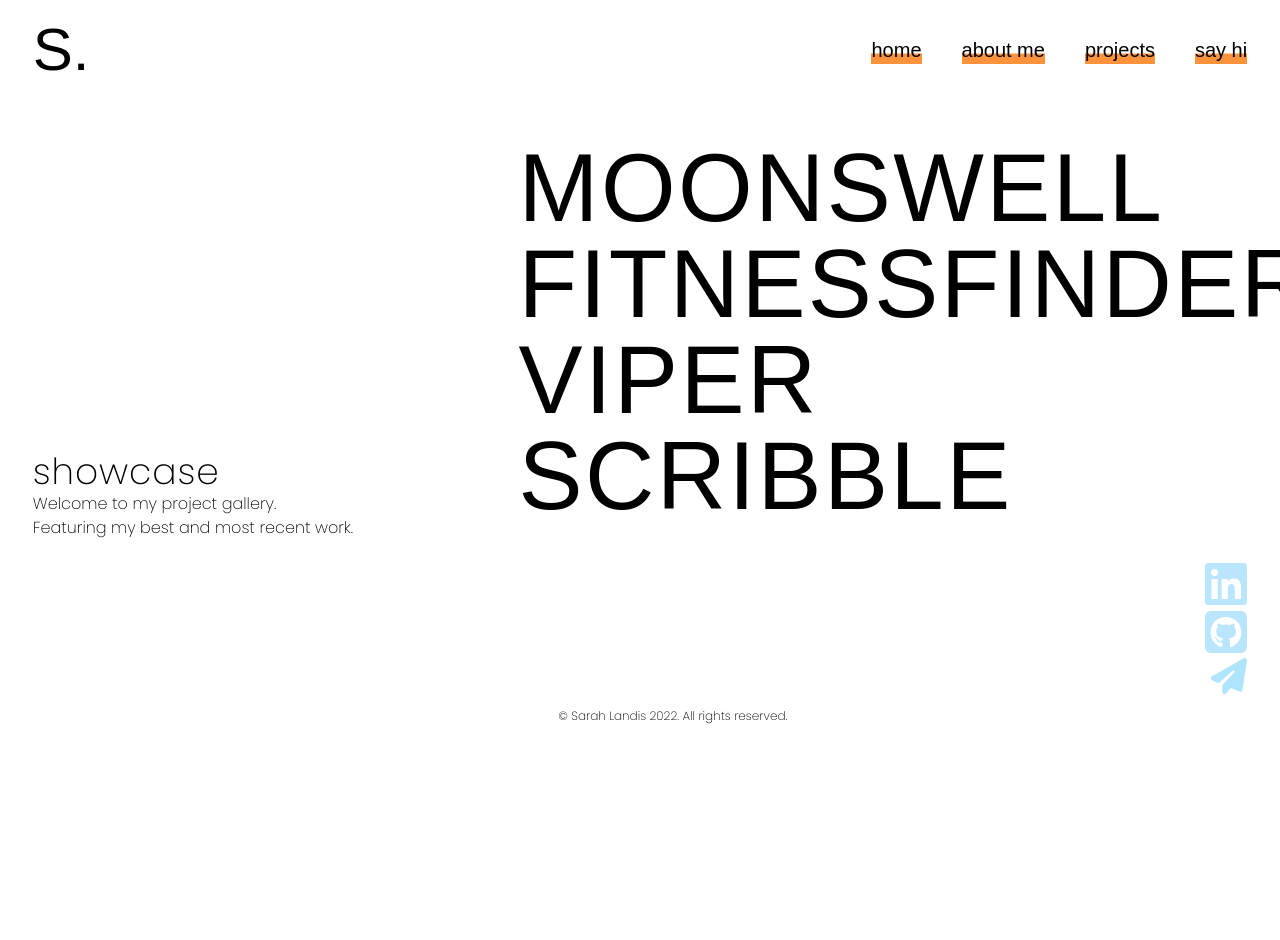
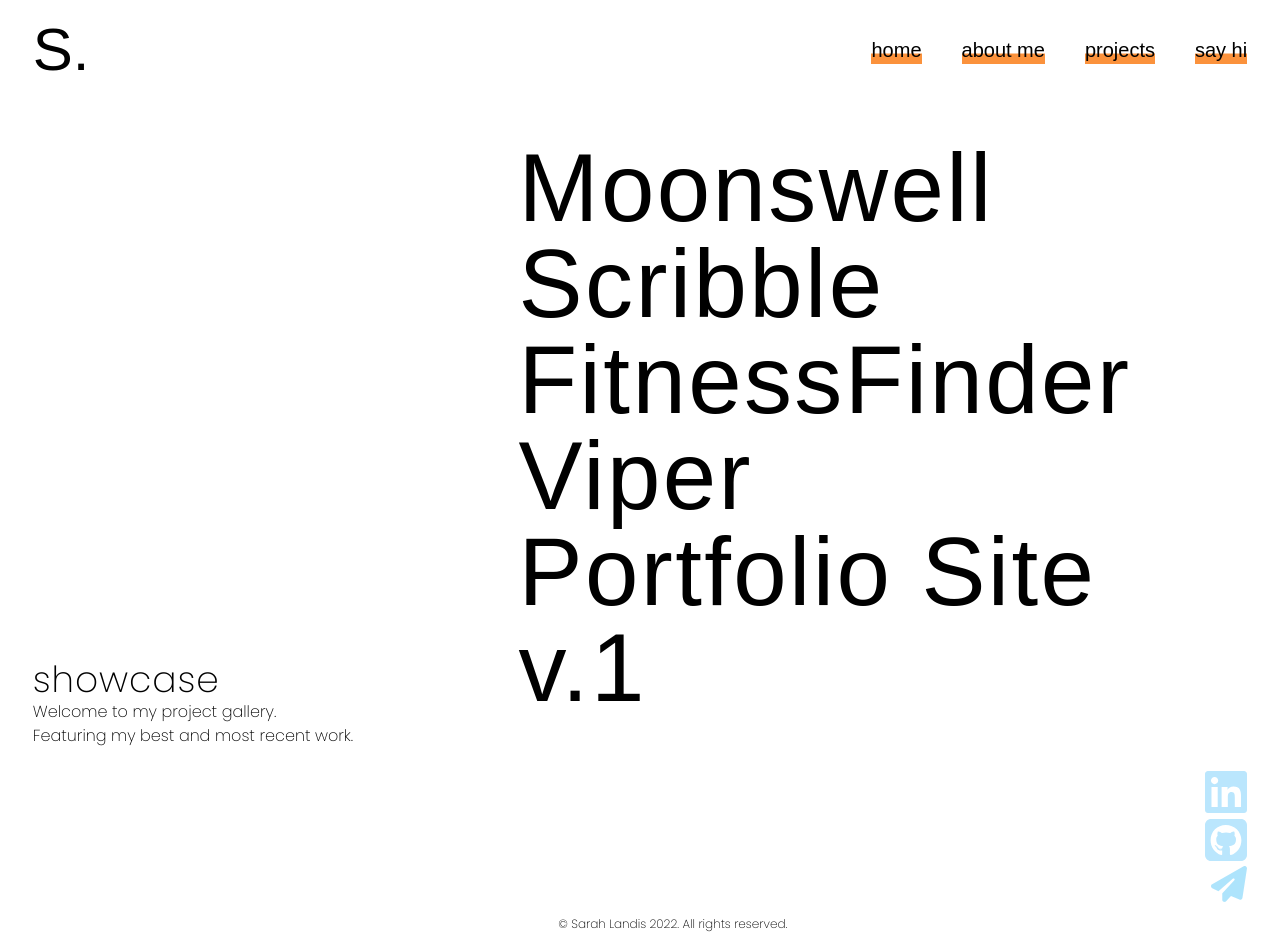
Before and after one commit to sarahhlandis/portfolio-react, a React (Vite) app: page /projects in a window 1280 px wide. Shown: the top 940 px of the page. Before the commit the page ends 800 px from the top, so only its background shows below. Built offline with nearby package versions, Linux system fonts and the light colour scheme; a web font is replaced by a local one.

Commit message:
feat[Projects]: created projects data array and rendering each project title via mapping to projects page. Routes working as expected. Working on coding individual projects once link is clicked

```diff
--- /dev/null
+++ b/src/assets/projectData.js
@@ -0,0 +1,51 @@
+const projects = [
+    { id: 1, title: "Portfolio Site v.1",
+    date: "November 2022",
+    image: ``,
+    abstract: "Vanilla Version of My Dev Portfolio",
+    description: "As a newly enrolled student at Coder Academy, our first major assignment was to build a static portfolio site from scratch using only HTML and CSS. With a passion for clean designs and seamless UX, it ended up turning out well. Learnt some valuable skills such as always design mobile first (!!), the beauty of figma, deployment, and the fundamentals of CSS.",
+    repo: "https://github.com/sarahhlandis/Portfolio-Site",
+    live: "https://sarahlandis.netlify.app/index.html",
+    },
+    { id: 2,
+    title: "Viper",
+    date: "December 2022",
+    image: ``,
+    abstract: "Learning Application from the Command Line",
+    description: "This robust application was built with Python and is fully functional from the terminal. My goal of this project was to aid and enable a user to learn any language of their choosing whilst making it fun. The application features an internal continuous menu, a threaded timer, a full translation mode supporting 126 languages (calls to googleTrans pkg), readable permissions of CSV files, along with a quiz mode that output a quiz metrics .txt file for review.",
+    repo: "https://github.com/sarahhlandis/Viper-Learning-App",
+    live: "",
+    },
+    { id: 3,
+    title: "FitnessFinder",
+    date: "March 2023",
+    image: ``,
+    abstract: "A RESTful API Built With Flask",
+    description: "FitnessFinder is an API web server built with PostgreSQL, Flask and Python following MVC architecture. It allows for full CRUD functionality and is bolstered with JWT authenication, backed by PostgreSQL as the relational database. Normalized data to 3NF. Tried and tested using Insomnia.",
+    repo: "https://github.com/sarahhlandis/FitnessFinder-REST-API",
+    live: "",
+    },
+    { id: 4,
+        title: "Scribble",
+        date: "April 2023",
+        image: ``,
+        abstract: "Take Notes on Your Desktop",
+        description: "This small, side application was built as a play-around with React. It's similar in its usage to Stickies (macOS) and is meant to resemble sticky notes. My aim in this app was to try to get the data persist which was achieved by using localStorage. Also allows for users to modify an existing note, delete, or create a new one. Future versions may support functionality to change the note color so stay tuned!",
+        repo: "https://github.com/sarahhlandis/FitnessFinder-REST-API",
+        live: "https://scribblenotetaking.netlify.app/",
+        },
+    { id: 5,
+    title: "Moonswell",
+    date: "May 2023",
+    image: ``,
+    abstract: "Soft competitor to WillyWeather",
+    description: "A dynamic site built with React as part of a collaborative Hackathon with CoderAcademy. Working with a team of 3 others, we created this fully functional SPA application in a week. The aim was to dig into some fun with React and learn along the way. Our team utilized Vite and Tailwind and put out a fair few git branching fires. My parts of the site included the homepage and reusable navbar components.",
+    repo: "https://github.com/reactronauts/untitled-tide-app",
+    live: "https://moonswell.netlify.app/",
+    },
+];
+
+// most recent shown first
+projects.reverse()
+
+export default projects;
--- /dev/null
+++ b/src/components/ProjectList.jsx
@@ -0,0 +1,20 @@
+import React from "react";
+import { Link } from "react-router-dom";
+import projects from "../assets/projectData";
+
+
+const ProjectList = () => {
+    return (
+      <div
+      className="flex flex-col text-8xl tracking-wide mb-4"
+      data-aos="fade-left" data-aos-delay="500" data-aos-easing="ease-in-out">
+        {projects.map((project) => (
+          <Link key={project.title} to={`/projects/${project.title}`} className="hover:italic hover:translate-x-4 transition-transform duration-700">
+            {project.title}
+          </Link>
+        ))}
+      </div>
+    );
+  };
+
+export default ProjectList;
--- a/src/pages/Projects.jsx
+++ b/src/pages/Projects.jsx
@@ -1,8 +1,10 @@
 import React, {useEffect} from "react";
 import AOS from "aos";
 import { ColorRise } from "../components/ColorRise";
+import ProjectList from "../components/ProjectList";
 
 export function Projects() {
+
     useEffect(() => {
       AOS.init({
         duration: 2000
@@ -33,9 +35,10 @@ export function Projects() {
                 </section>
             </div>
             <div className="text-left font-Anabele text-bold pt-10 flex-col w-3/5 scroll-hidden">
-                <section className="flex flex-col text-8xl tracking-wide mb-4"
+                <section
+                className="flex flex-col text-8xl tracking-wide mb-4"
                 data-aos="fade-left" data-aos-delay="500" data-aos-easing="ease-in-out">
-                    <a href='#' className="">
+                    {/* <a href='#' className="">
                     MOONSWELL
                     </a>
                     <a href='#'>
@@ -46,7 +49,8 @@ export function Projects() {
                     </a>
                     <a href='#'>
                     SCRIBBLE
-                    </a>
+                    </a> */}
+                   <ProjectList />
                 </section>
             </div>
 
```
Also changed, not shown: src/components/SoloProject.jsx (added).
